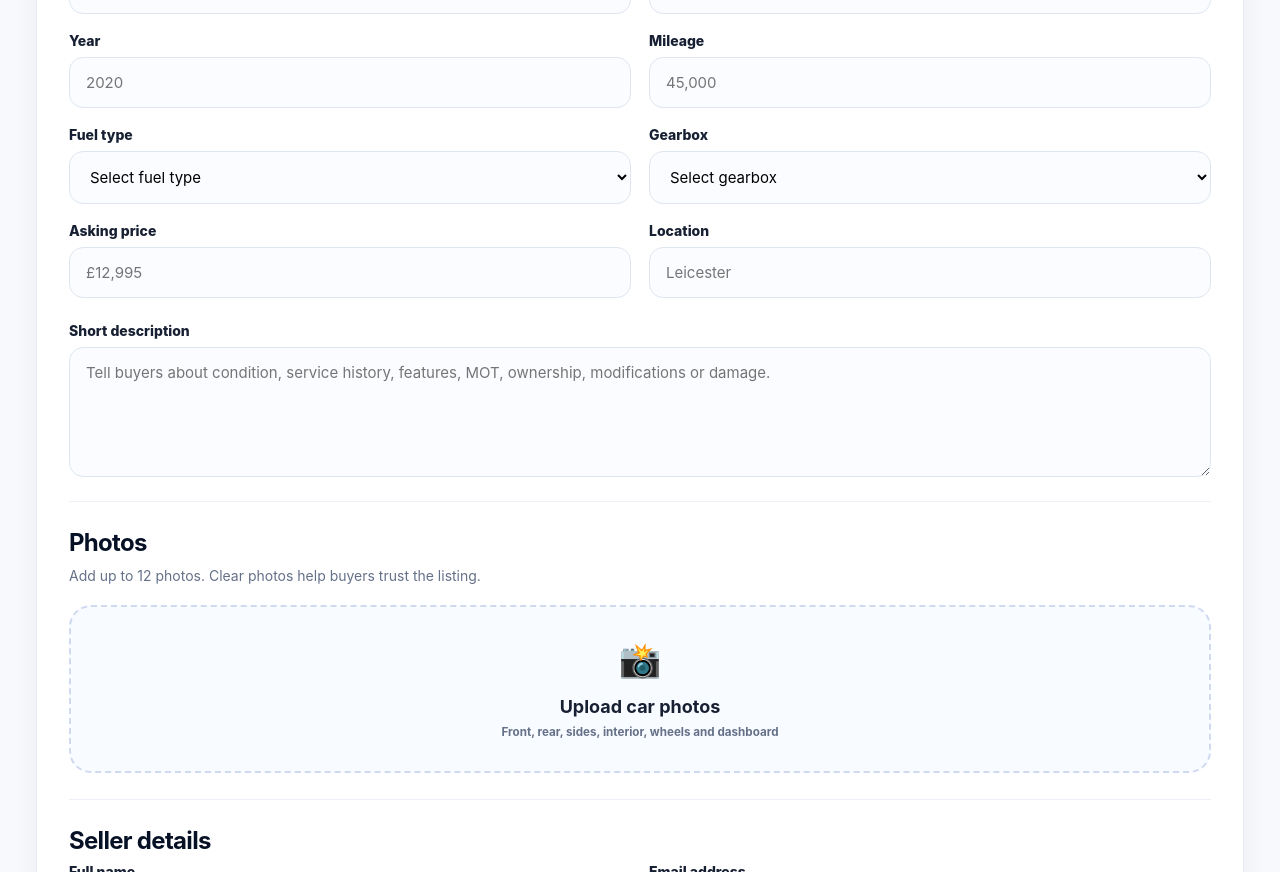
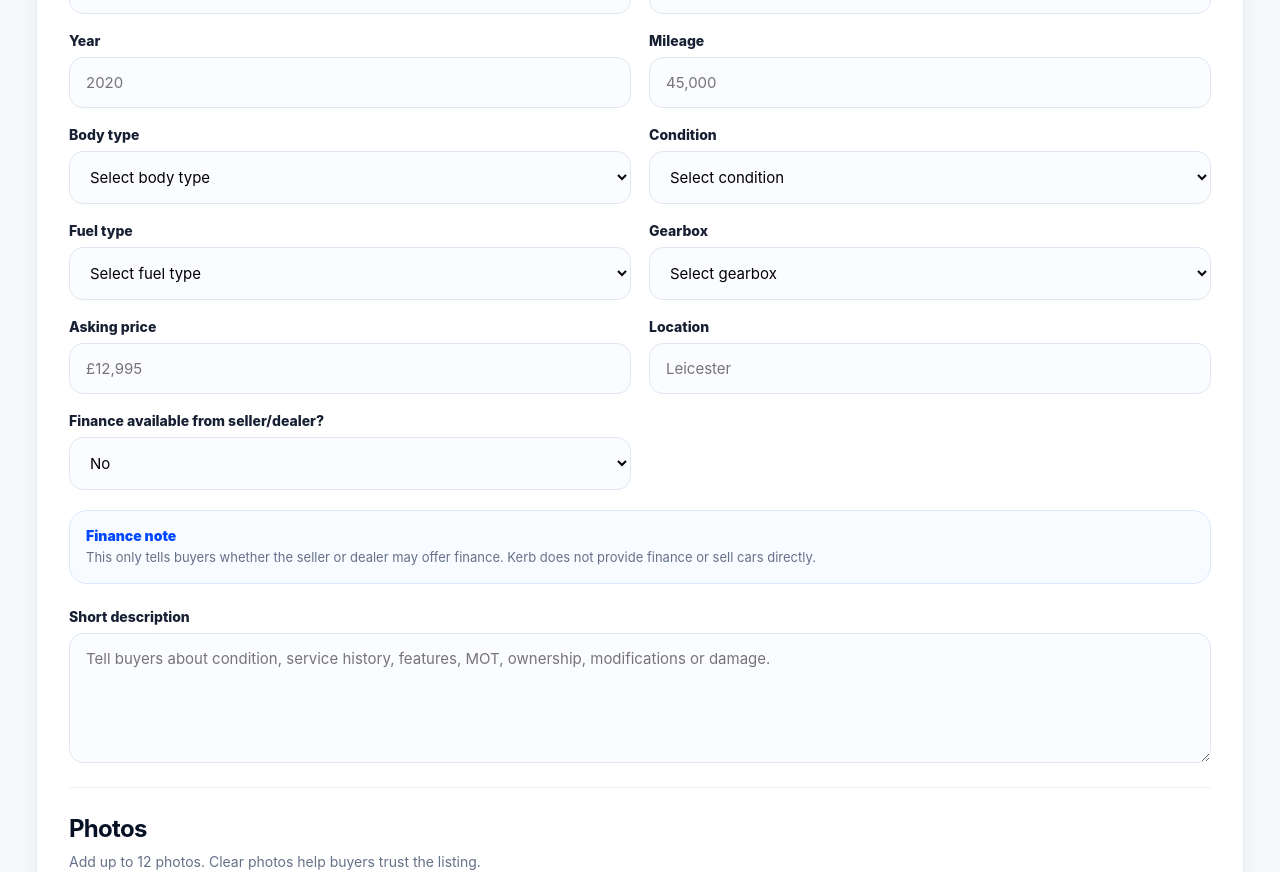
Before and after one commit to Abzgetzit/kerb, a Next.js app: page /post-car in a window 1280 px wide. Shown: the part 600-1472 px from the top of the page. Built offline with nearby package versions, Linux system fonts and the light colour scheme; sample sign-in values are in the browser's storage.

Commit message:
Update page.js

```diff
--- a/app/post-car/page.js
+++ b/app/post-car/page.js
@@ -41,26 +41,34 @@ export default function PostCarPage() {
   const [mileage, setMileage] = useState("");
   const [fuel, setFuel] = useState("");
   const [gearbox, setGearbox] = useState("");
+  const [bodyType, setBodyType] = useState("");
+  const [condition, setCondition] = useState("");
+  const [financeAvailable, setFinanceAvailable] = useState("false");
   const [photos, setPhotos] = useState([]);
 
   useEffect(() => {
     const savedUser = localStorage.getItem("kerbUser");
+    const savedEmail = localStorage.getItem("kerbAccountEmail");
+    const token = localStorage.getItem("kerbSessionToken");
 
-    if (!savedUser) {
-      window.location.href = "/login";
+    if (savedUser) {
+      try {
+        const parsedUser = JSON.parse(savedUser);
+        setCurrentUser(parsedUser);
+        setIsCheckingAuth(false);
+        return;
+      } catch {
+        localStorage.removeItem("kerbUser");
+      }
+    }
+
+    if (token && savedEmail) {
+      setCurrentUser({ email: savedEmail });
+      setIsCheckingAuth(false);
       return;
     }
 
-    try {
-      const parsedUser = JSON.parse(savedUser);
-      setCurrentUser(parsedUser);
-    } catch {
-      localStorage.removeItem("kerbUser");
-      window.location.href = "/login";
-      return;
-    }
-
-    setIsCheckingAuth(false);
+    window.location.href = "/login";
   }, []);
 
   const availableModels = make ? carMakes[make] || [] : [];
@@ -95,6 +103,8 @@ export default function PostCarPage() {
     if (fuel === "Electric") base += 2500;
     if (fuel === "Hybrid") base += 1200;
     if (gearbox === "Automatic") base += 700;
+    if (condition === "New") base += 2500;
+    if (condition === "Nearly new") base += 1500;
 
     const estimate = Math.max(base - ageDeduction - mileageDeduction, 1500);
 
@@ -102,9 +112,11 @@ export default function PostCarPage() {
       low: Math.round((estimate * 0.9) / 100) * 100,
       high: Math.round((estimate * 1.1) / 100) * 100,
     };
-  }, [make, year, mileage, fuel, gearbox]);
+  }, [make, year, mileage, fuel, gearbox, condition]);
 
   function handleLogout() {
+    localStorage.removeItem("kerbSessionToken");
+    localStorage.removeItem("kerbAccountEmail");
     localStorage.removeItem("kerbUser");
     window.dispatchEvent(new Event("kerb-auth-change"));
     window.location.href = "/";
@@ -129,6 +141,9 @@ export default function PostCarPage() {
     const formData = new FormData(form);
 
     formData.set("model", finalModel);
+    formData.set("body_type", bodyType);
+    formData.set("condition", condition);
+    formData.set("finance_available", financeAvailable);
 
     if (currentUser?.id) {
       formData.set("account_id", currentUser.id);
@@ -241,8 +256,8 @@ export default function PostCarPage() {
         <div className="heroCard">
           <h3>Listing checklist</h3>
           <ul>
-            <li>Choose the make and model</li>
-            <li>Add mileage, year and price</li>
+            <li>Choose the make, model and body type</li>
+            <li>Add mileage, year, condition and price</li>
             <li>Upload clear car photos</li>
             <li>Submit your seller details</li>
           </ul>
@@ -344,6 +359,47 @@ export default function PostCarPage() {
             </label>
 
             <label>
+              Body type
+              <select
+                name="body_type"
+                value={bodyType}
+                onChange={(e) => setBodyType(e.target.value)}
+                required
+              >
+                <option value="">Select body type</option>
+                <option>Hatchback</option>
+                <option>Saloon</option>
+                <option>Estate</option>
+                <option>SUV</option>
+                <option>Coupe</option>
+                <option>Convertible</option>
+                <option>MPV</option>
+                <option>Pickup</option>
+                <option>Van</option>
+                <option>Other</option>
+              </select>
+            </label>
+
+            <label>
+              Condition
+              <select
+                name="condition"
+                value={condition}
+                onChange={(e) => setCondition(e.target.value)}
+                required
+              >
+                <option value="">Select condition</option>
+                <option>New</option>
+                <option>Nearly new</option>
+                <option>Used</option>
+                <option>Excellent</option>
+                <option>Good</option>
+                <option>Fair</option>
+                <option>Needs work</option>
+              </select>
+            </label>
+
+            <label>
               Fuel type
               <select
                 name="fuel_type"
@@ -382,6 +438,27 @@ export default function PostCarPage() {
               Location
               <input name="location" placeholder="Leicester" required />
             </label>
+
+            <label>
+              Finance available from seller/dealer?
+              <select
+                name="finance_available"
+                value={financeAvailable}
+                onChange={(e) => setFinanceAvailable(e.target.value)}
+                required
+              >
+                <option value="false">No</option>
+                <option value="true">Yes</option>
+              </select>
+            </label>
+          </div>
+
+          <div className="infoBox">
+            <strong>Finance note</strong>
+            <p>
+              This only tells buyers whether the seller or dealer may offer finance.
+              Kerb does not provide finance or sell cars directly.
+            </p>
           </div>
 
           {valuation && (
@@ -713,6 +790,28 @@ const styles = `
     box-shadow: 0 0 0 4px rgba(0, 72, 255, 0.08);
   }
 
+  .infoBox {
+    margin: -4px 0 24px;
+    background: #f8fbff;
+    border: 1px solid #dce8ff;
+    border-radius: 18px;
+    padding: 16px;
+  }
+
+  .infoBox strong {
+    display: block;
+    color: #0048ff;
+    font-size: 14px;
+    font-weight: 950;
+    margin-bottom: 4px;
+  }
+
+  .infoBox p {
+    color: #657189;
+    font-size: 13px;
+    line-height: 1.5;
+  }
+
   .valuationBox {
     margin: -4px 0 24px;
     background: linear-gradient(90deg, #edf4ff, #ffffff);
```
